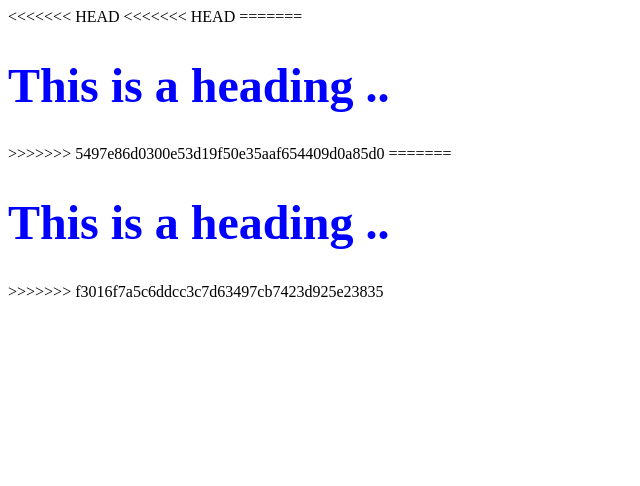
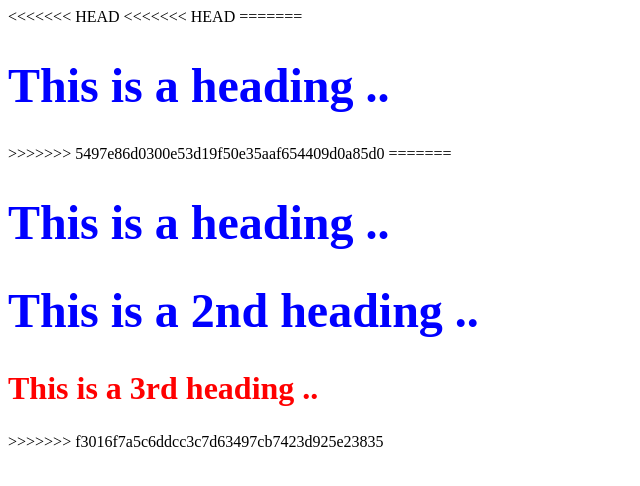
Before and after one commit to Jawaher96/SshRemoteRepo, a plain HTML site: page index.html in a window 1280 px wide. Shown: the whole page, without its empty margins (0-640 px from the left). Drawn offline with Linux system fonts and the light colour scheme.

Commit message:
added headers 2nd and 3rd

```diff
--- a/index.html
+++ b/index.html
@@ -23,6 +23,9 @@
 </head>
 <body>
   <h1>This is a heading ..</h1>
+  <h1>This is a 2nd heading ..</h1>
+  <h2>This is a 3rd heading ..</h2>
+
   </body>
 
 </html>
```
Also changed, not shown: 1 other file.
